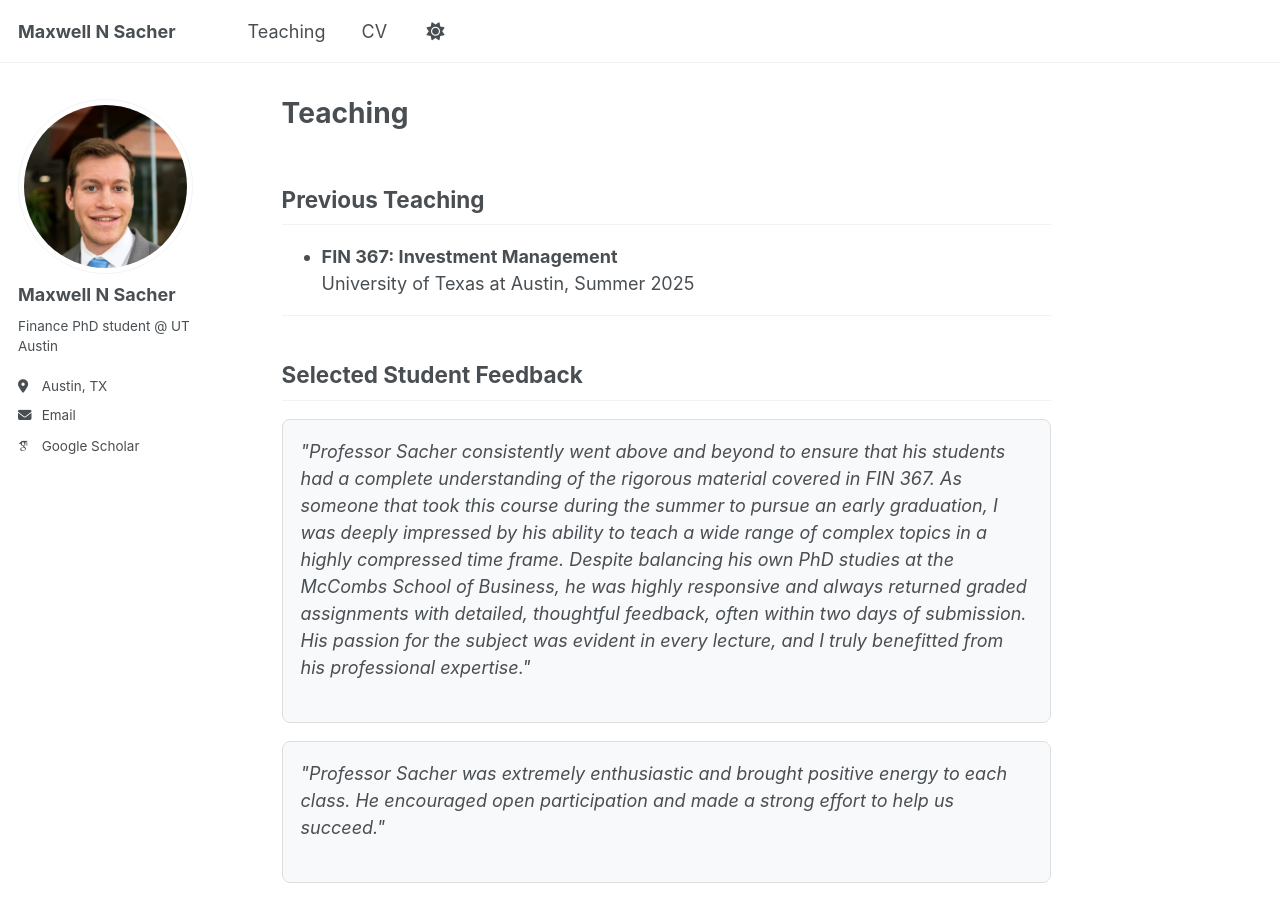
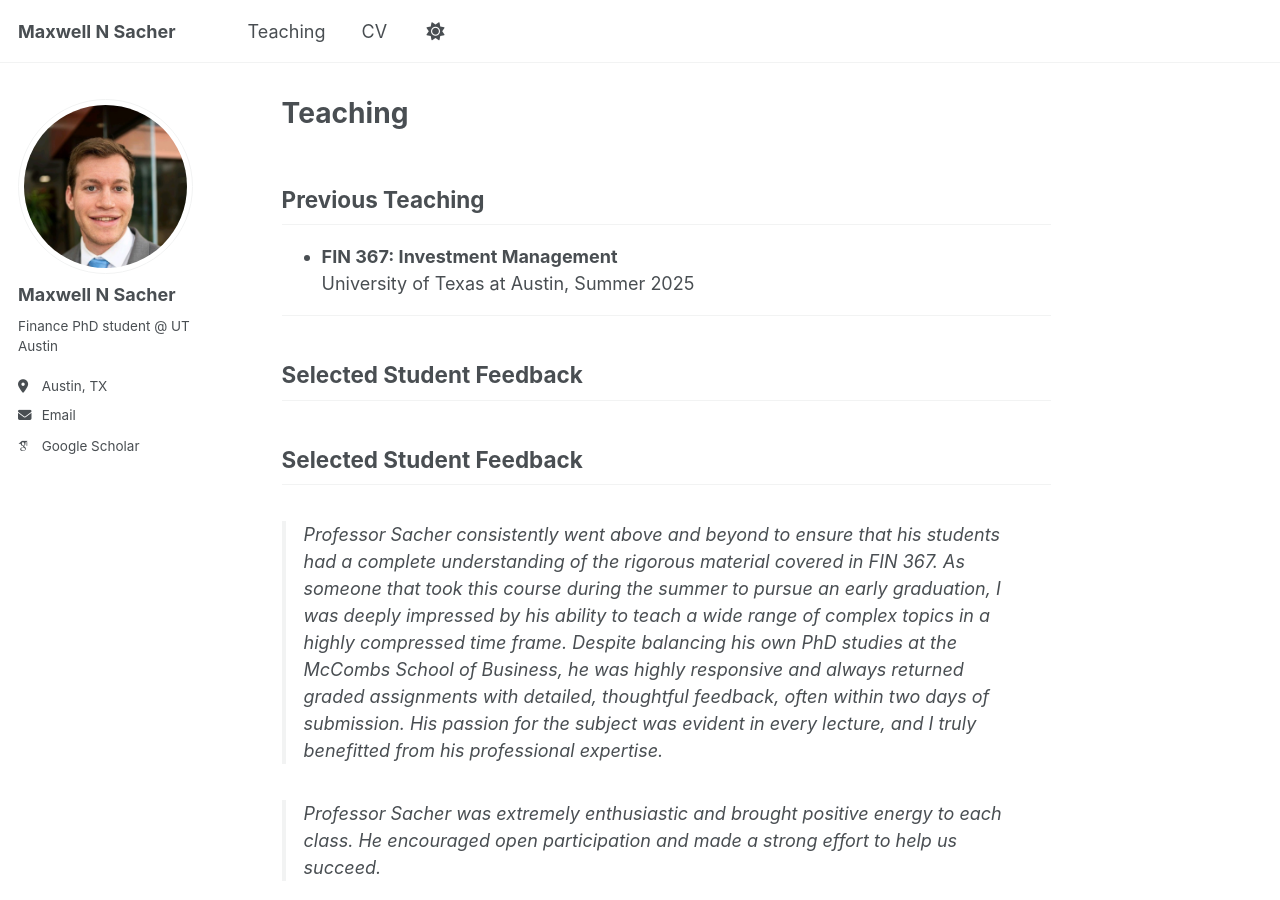
Before and after one commit to maxsacher/maxsacher.github.io, a Jekyll site: the page built from _pages/teaching.md, in a window 1280 px wide and 900 px high. Built offline with Jekyll 4.4.1, drawn with Linux system fonts in a browser that asks for light colours; some web fonts are replaced; a script that is not in the unit is left out; some of the changed text lies outside the part shown.

Commit message:
Convert student feedback to Markdown format

```diff
--- a/_pages/teaching.md
+++ b/_pages/teaching.md
@@ -14,16 +14,17 @@ author_profile: true
 
 ## Selected Student Feedback
 
-<div class="card" style="padding: 1rem; margin: 1rem 0; background-color: #f8f9fa; border: 1px solid #ddd; border-radius: 8px;">
-  <p><em>"Professor Sacher consistently went above and beyond to ensure that his students had a complete understanding of the rigorous material covered in FIN 367. As someone that took this course during the summer to pursue an early graduation, I was deeply impressed by his ability to teach a wide range of complex topics in a highly compressed time frame. Despite balancing his own PhD studies at the McCombs School of Business, he was highly responsive and always returned graded assignments with detailed, thoughtful feedback, often within two days of submission. His passion for the subject was evident in every lecture, and I truly benefitted from his professional expertise."</em></p>
-</div>
+## Selected Student Feedback
 
+> *Professor Sacher consistently went above and beyond to ensure that his students had a complete
+> understanding of the rigorous material covered in FIN 367. As someone that took this course during
+> the summer to pursue an early graduation, I was deeply impressed by his ability to teach a wide
+> range of complex topics in a highly compressed time frame. Despite balancing his own PhD studies
+> at the McCombs School of Business, he was highly responsive and always returned graded assignments
+> with detailed, thoughtful feedback, often within two days of submission. His passion for the subject
+> was evident in every lecture, and I truly benefitted from his professional expertise.*
 
-<div class="card" style="padding: 1rem; margin: 1rem 0; background-color: #f8f9fa; border: 1px solid #ddd; border-radius: 8px;">
-  <p><em>"Professor Sacher was extremely enthusiastic and brought positive energy to each class. He encouraged open participation and made a strong effort to help us succeed."</em></p>
-</div>
+> *Professor Sacher was extremely enthusiastic and brought positive energy to each class. He encouraged
+> open participation and made a strong effort to help us succeed.*
 
-
-<div class="card" style="padding: 1rem; margin: 1rem 0; background-color: #f8f9fa; border: 1px solid #ddd; border-radius: 8px;">
-  <p><em>"Always really patient and great at explaining concepts in a way that helped me to understand."</em></p>
-</div>
+> *Always really patient and great at explaining concepts in a way that helped me to understand.*
```
